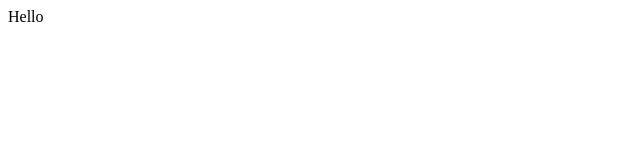
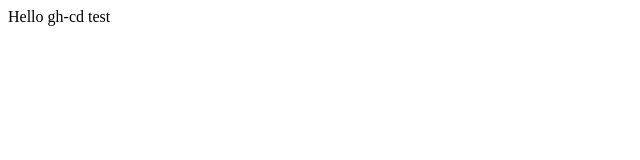
Before and after one commit to Russo-creation/media-devices-tests, a React app: page / in a window 1280 px wide. Shown: the full height of the page, 0-640 px from the left. Built offline with nearby package versions, Linux system fonts and the light colour scheme.

Commit message:
add homepage and test gh cd

```diff
--- a/package.json
+++ b/package.json
@@ -1,7 +1,8 @@
 {
   "name": "media-device-test",
+  "homepage": "https://russo-creation.github.io/media-devices-tests/",
   "version": "0.1.0",
-  "private": false,
+  "private": true,
   "dependencies": {
     "@babel/plugin-transform-runtime": "^7.12.10",
     "@testing-library/jest-dom": "^5.11.5",
--- a/public/index.html
+++ b/public/index.html
@@ -22,7 +22,7 @@
       work correctly both with client-side routing and a non-root public URL.
       Learn how to configure a non-root public URL by running `npm run build`.
     -->
-  <title>4 Seasons</title>
+  <title>media devices test</title>
 
   <link rel="preconnect" href="https://fonts.gstatic.com">
   <link href="https://fonts.googleapis.com/css2?family=Roboto&display=swap" rel="stylesheet">
--- a/src/pages/App.js
+++ b/src/pages/App.js
@@ -1,7 +1,7 @@
 import React, { memo } from "react";
 
 const App = () => {
-  return <div>Hello</div>;
+  return <div>Hello gh-cd test</div>;
 };
 
 export default memo(App);
```
